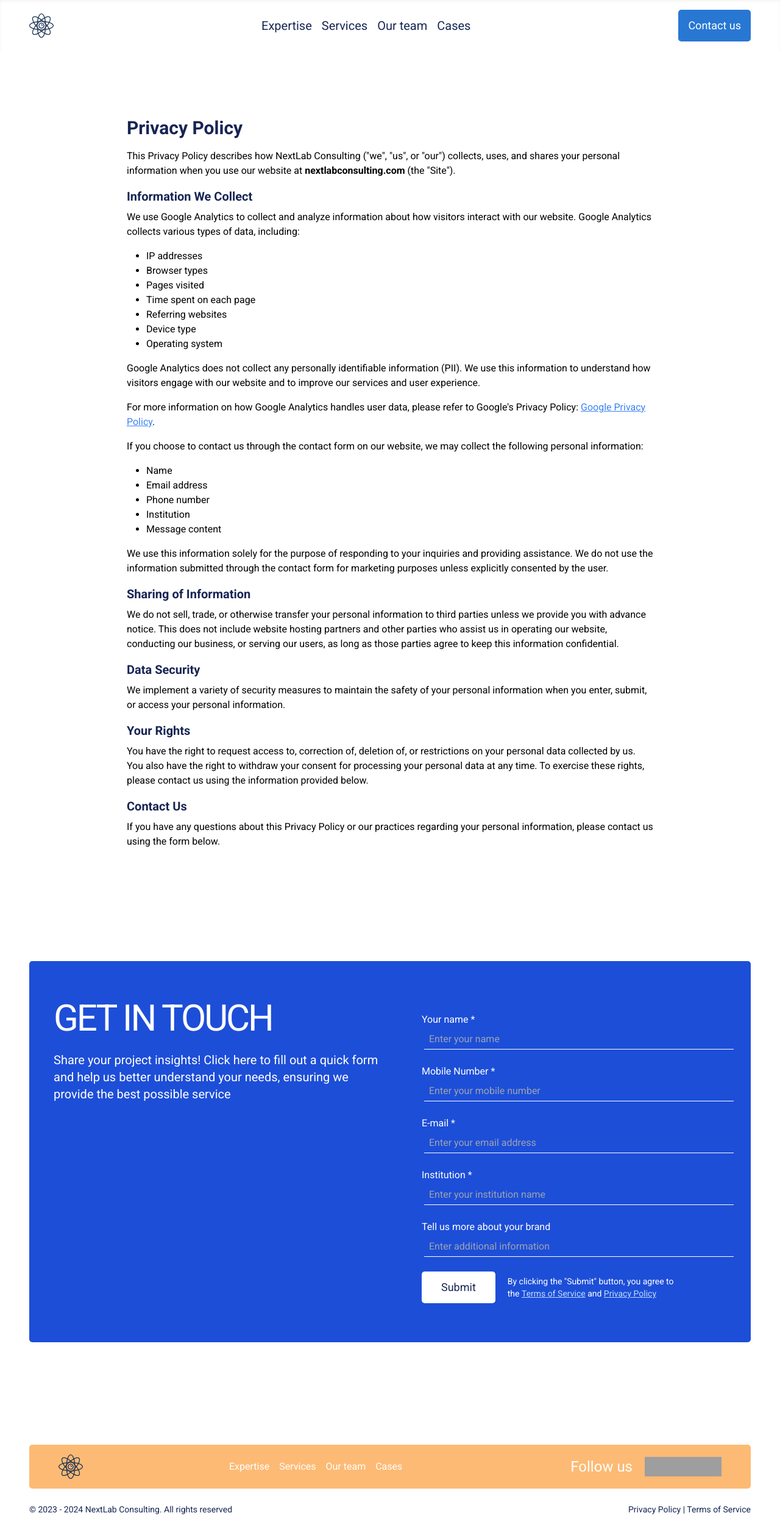
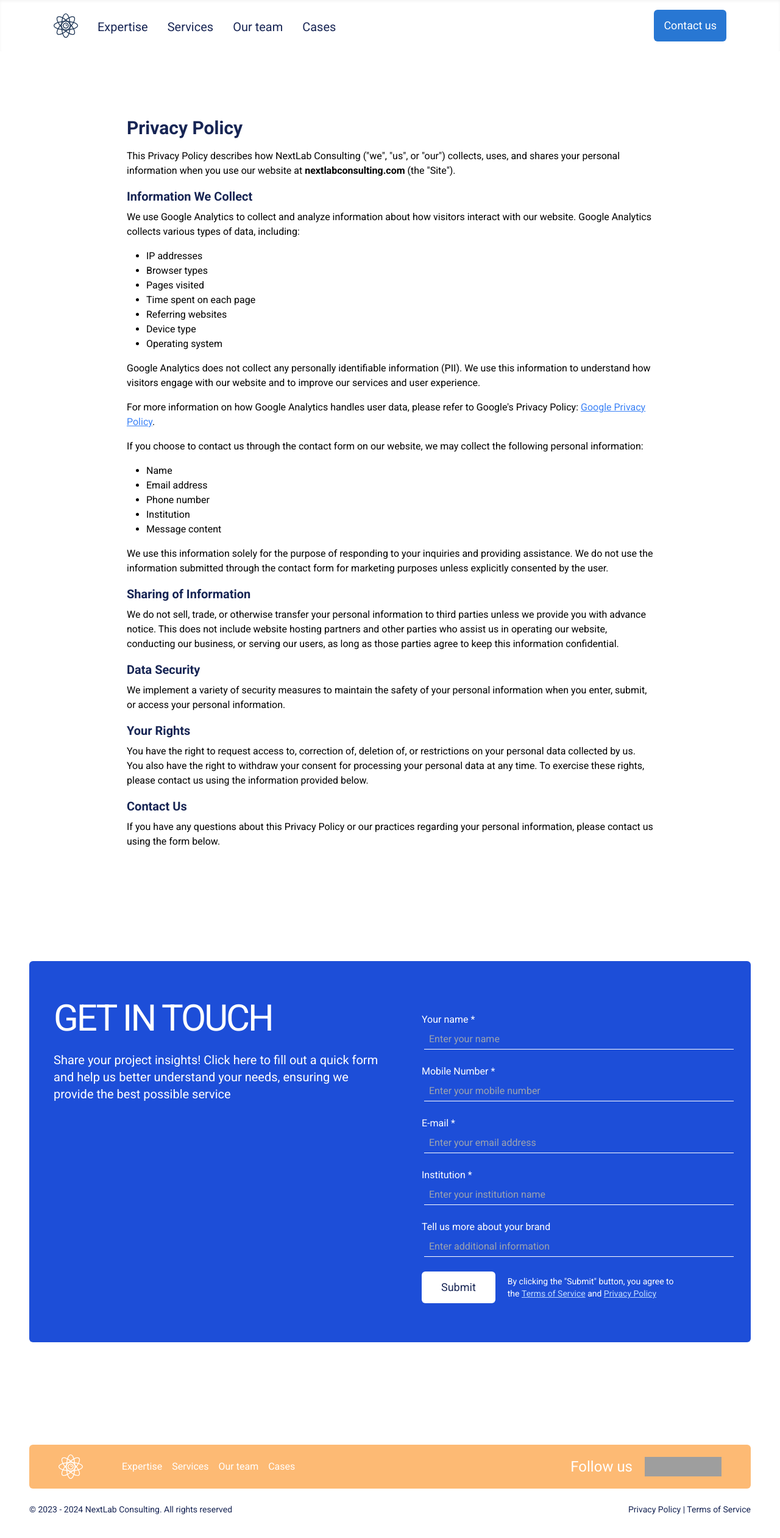
Before and after one commit to MaxSmile/nextlabconsulting, a Next.js app: page /privacy-policy in a window 1280 px wide. Shown: the top 2522 px of the page at 61% size. Built offline with nearby package versions, Linux system fonts and the light colour scheme; grey boxes are pictures that could not be loaded.

Commit message:
enhanced

```diff
--- a/app/_components/ContactForm.jsx
+++ b/app/_components/ContactForm.jsx
@@ -14,7 +14,7 @@ function ContactForm({ onSubmit }) {
           <div className="flex gap-5 justify-between mt-5 max-md:flex-wrap max-md:max-w-full">
             <button onClick={onSubmit}
             className="px-8 py-3 text-lg font-medium
-            whitespace-nowrap bg-white rounded-[5px] text-blue-950 max-md:px-5">
+            whitespace-nowrap bg-white rounded-md text-blue-950 max-md:px-5">
               Submit
             </button>
             <div className="my-auto text-sm leading-5 text-white">
--- a/app/_components/ContactFormSection.jsx
+++ b/app/_components/ContactFormSection.jsx
@@ -16,7 +16,7 @@ function ContactFormSection() {
   return (
     <section id="contact" className="pt-6 flex flex-col px-12 pb-10 w-full max-md:px-5 max-md:mt-10 max-md:max-w-full">
       <div className="flex justify-center items-center self-center px-6
-      py-16 mt-32 bg-blue-700 rounded-[5px]
+      py-16 mt-32 bg-blue-700 rounded-md
        md:w-full max-md:px-5 max-md:mt-10">
         <div className="w-full max-w-7xl">
 
--- a/app/_components/ExpertiseSection.jsx
+++ b/app/_components/ExpertiseSection.jsx
@@ -15,13 +15,13 @@ const AreaOfExpertise = ({ imageSrc, title }) => {
             <div
                 className="bg-cover pr-2 bg-center min-h-[180px] overflow-hidden flex-grow px-7 pb-8
           text-2xl font-medium leading-10
-          text-center text-white rounded-[5px] max-md:px-5 max-md:pt-10 max-md:mt-6"
+          text-center text-white rounded-md max-md:px-5 max-md:pt-10 max-md:mt-6"
                 style={{ backgroundImage: `url(${imageSrc})` }}
             >
-                {/* bg-black bg-opacity-50  */}
+
                 <div className="absolute mr-2 bottom-0 left-0 right-0 p-4
-          bg-black bg-opacity-50
-          text-white text-center">
+          bg-black bg-opacity-50 line-clamp-2
+          text-white text-center min-h-[80px]">
                     {title}
                 </div>
             </div>
--- a/app/_components/Footer.jsx
+++ b/app/_components/Footer.jsx
@@ -4,12 +4,12 @@ import { MainMenu } from "./constants";
 
 export default function Footer() {
   return (
-    <div className="flex flex-col px-12 pb-10 mt-32 w-full max-md:px-5 max-md:mt-10 max-md:max-w-full">
-      <div className="flex gap-0 justify-between items-center px-12 py-4 text-white bg-orange-300 rounded-[5px] max-md:flex-wrap max-md:px-5 max-md:max-w-full">
+    <div className="flex flex-col px-12 pb-10 mt-32 w-full max-w-7xl mx-auto">
+      <div className="flex gap-0 justify-between items-center px-12 py-4 text-white bg-orange-300 rounded-md max-md:flex-wrap max-md:px-5 max-md:max-w-full">
         <div className="self-stretch text-2xl font-medium tracking-tight leading-6">
-          <Logo />
+          <Logo color="#ffffff" />
         </div>
-        <div className="flex flex-1 justify-center items-center self-stretch px-16 my-auto text-base leading-6 max-md:px-5 max-md:max-w-full">
+        <div className="flex flex-1 self-stretch px-16 my-auto text-base leading-6 max-md:px-5 max-md:max-w-full">
           <div className="flex gap-4">
             {MainMenu.map((item, index) => (
               <a href={item.url} key={index}>{item.title}</a>
--- a/app/_components/Header.jsx
+++ b/app/_components/Header.jsx
@@ -7,15 +7,19 @@ const NavItem = ({ title, url }) => (
 
 function Header() {
   return (
-    <header className="fixed top-0 left-0 right-0 z-50 bg-gray-50 backdrop-blur-[17.5px] bg-opacity-10 px-12 py-4 shadow-xl hover:shadow-inner">
-      <div className="container mx-auto flex justify-between items-center">
+    <header className="fixed top-0 left-0 right-0 z-50 bg-white bg-opacity-50 backdrop-blur-md px-12 py-4
+    shadow-xl hover:shadow-inner">
+      <div className="container mx-auto flex justify-between items-center max-w-7xl px-10">
+        <div className="flex gap-8">
         <Logo />
-        <nav className="flex gap-4 text-xl text-blue-950">
+        <nav className="flex gap-8 text-xl text-blue-950 mt-2">
           {MainMenu.map((item, index) => (
             <NavItem key={index} title={item.title} url={item.url} />
           ))}
         </nav>
-        <a href="#contact" className="bg-[#2877D3] px-4 py-3 text-lg text-white rounded-[5px]">
+        </div>
+
+        <a href="#contact" className="bg-[#2877D3] px-4 py-3 text-lg text-white rounded-md hover:opacity-80">
           Contact us
         </a>
       </div>
--- a/app/_components/HeroSection.jsx
+++ b/app/_components/HeroSection.jsx
@@ -1,8 +1,9 @@
 export default function HeroSection() {
-    return (
-      <section id="top" className="relative flex flex-col justify-center items-center
+  return (
+    <div id="top" className="relative flex flex-col justify-center items-center
        max-w-full font-medium text-blue-950 w-full">
-        <div className="hero-background py-20">
+      <div className="hero-background py-20">
+        <div className="max-w-7xl w-full mx-auto">
           <div className="container ml-20 max-w-xl py-20">
             <h1 className="text-8xl tracking-tighter leading-[90px] max-md:max-w-full max-md:text-4xl max-md:leading-10">
               NextLab Consulting
@@ -12,6 +13,8 @@ export default function HeroSection() {
             </p>
           </div>
         </div>
-      </section>
-    );
-  }
+
+      </div>
+    </div>
+  );
+}
--- a/app/_components/ServiceRecord.jsx
+++ b/app/_components/ServiceRecord.jsx
@@ -2,32 +2,38 @@
 "use client";
 import { useState } from "react";
 import { FaChevronDown } from "react-icons/fa";
+import { AiOutlineAudit, AiOutlineUsergroupAdd, AiOutlineCarryOut,AiOutlineCalculator  } from "react-icons/ai";
 
-const ServiceRecord = ({ title, description, bulletPoints, imageSrc }) => {
+const ServiceRecord = ({ title, description, bulletPoints, index }) => {
   const [isExpanded, setIsExpanded] = useState(false);
 
   const toggleExpanded = () => {
     setIsExpanded(!isExpanded);
   };
 
+  const icons = [
+    <AiOutlineAudit />,<AiOutlineUsergroupAdd />,<AiOutlineCarryOut />,<AiOutlineCalculator />
+  ]
+
   return (
     <div className="flex flex-col max-md:max-w-full">
-      <div className="flex flex-col text-5xl whitespace-nowrap leading-[52.8px] text-blue-950 max-md:max-w-full max-md:text-4xl">
-        <div className="shrink-0 h-px rounded-[5px] bg-zinc-500 max-md:max-w-full" />
-        <div className="flex gap-0 justify-between p-9 bg-white max-md:flex-wrap max-md:px-5 max-md:text-4xl" onClick={toggleExpanded}>
-          <div className="flex flex-1 gap-4 max-md:flex-wrap max-md:text-4xl">
-            <img
+      <div className="flex flex-col text-5xl whitespace-nowrap leading-[52.8px] text-blue-950 max-md:max-w-full">
+        <div className="shrink-0 h-px rounded-md bg-zinc-500 max-md:max-w-full" />
+        <div className="flex gap-0 justify-between p-9 bg-white max-md:flex-wrap max-md:px-5" onClick={toggleExpanded}>
+          <div className="flex flex-1 gap-4 max-md:flex-wrap">
+            {/* <img
               loading="lazy"
               src={imageSrc}
               className="shrink-0 my-auto w-12 aspect-square"
-            />
-            <div className="flex-1 max-md:max-w-full max-md:text-4xl">
+            /> */}
+            {icons[index]}
+            <div className="flex-1 max-md:max-w-full text-4xl line-clamp-1">
               {title}
             </div>
           </div>
           <FaChevronDown className={`w-8 h-8 transform ${isExpanded ? '-rotate-180' : 'rotate-0'} transition-transform duration-300`} />
         </div>
-        <div className="shrink-0 h-px rounded-[5px] bg-zinc-500 max-md:max-w-full" />
+        <div className="shrink-0 h-px rounded-md bg-zinc-500 max-md:max-w-full" />
       </div>
       {isExpanded && (
         <div className="p-9 bg-white border-b border-solid border-zinc-500 max-md:px-5 max-md:max-w-full">
@@ -39,7 +45,7 @@ const ServiceRecord = ({ title, description, bulletPoints, imageSrc }) => {
               {bulletPoints.map((point, index) => (
                 <div key={index} className="flex gap-2">
                   <div className="flex flex-col">
-                    <div className="shrink-0 w-3 h-3 bg-blue-700 rounded-[5px] mt-2" />
+                    <div className="shrink-0 w-3 h-3 bg-blue-700 rounded-md mt-2" />
                   </div>
                   <div className="text-xl font-bold leading-7 text-gray-900">
                     {point}
--- a/app/_components/TeamSection.jsx
+++ b/app/_components/TeamSection.jsx
@@ -4,22 +4,31 @@ import { TeamMembers } from "./constants";
 function TeamMember({ name, title, bio, imageSrc }) {
   return (
     <div className="flex flex-col w-6/12 max-md:ml-0 max-md:w-full">
-      <div className="grow w-full bg-indigo-100 rounded-lg max-md:mt-6 max-md:max-w-full">
+      <div className="grow w-full bg-indigo-100 max-md:mt-6 max-md:max-w-full">
         <div className="flex gap-5 max-md:flex-col max-md:gap-0">
           <div className="flex flex-col w-6/12 max-md:ml-0 max-md:w-full">
-            <div className="flex overflow-hidden relative flex-col grow justify-between items-start self-stretch px-3 pt-5 pb-4 text-2xl leading-7 aspect-[0.75] max-md:pr-5 max-md:mt-6">
+            <div className="flex overflow-hidden relative flex-col grow justify-between items-start self-stretch px-3 pt-5 pb-4
+            leading-7 aspect-[0.75] max-md:pr-5 max-md:mt-6">
               <img
                 loading="lazy"
                 src={imageSrc}
                 alt={`${name}'s headshot`}
                 className="object-cover absolute inset-0 size-full"
+                style={{ minWidth: "240px", height: "100%" }}
               />
-              <div className="relative justify-center px-3 py-1.5 text-sky-700 uppercase whitespace-nowrap bg-white border border-white border-solid rounded-[1000px]">
-              <a href={"/"+name}>{name}</a>
+              <div className="absolute bottom-0 left-0 right-0 p-4 text-xt font-medium leading-10 uppercase
+          bg-black bg-opacity-50
+          text-white text-center min-h-[80px] line-clamp-1">
+                    {name}
                 </div>
-              <div className="relative mt-80 text-white max-md:mt-10">
-                {title}
+              {/* <div className="relative mt-80 text-white max-md:mt-10">
+                <div title={title}
+                  className="relative justify-center px-3 py-1.5 text-sky-700 uppercase whitespace-nowrap
+              bg-white  rounded-full">
+                  <a href={"/" + name}>{name}</a>
                 </div>
+
+              </div> */}
             </div>
           </div>
           <div className="flex flex-col ml-5 w-6/12 max-md:ml-0 max-md:w-full">
@@ -27,7 +36,7 @@ function TeamMember({ name, title, bio, imageSrc }) {
 
             text-black max-md:mt-6">
               <div className="line-clamp-[14] pr-2">{bio}</div>
-              <a className="text-blue-500 hover:underline" href={"/"+name}>Read more</a>
+              <a className="text-blue-500 hover:underline" href={"/" + name}>Read more</a>
             </div>
 
           </div>
@@ -43,12 +52,10 @@ function TeamSection() {
   return (
     <section id="team" className="pt-10 w-full">
       <div className="flex flex-col px-10 mt-32 w-full max-md:px-5 max-md:mt-10 max-md:max-w-full">
-      <header>
         <h2 className="text-6xl font-medium tracking-tighter uppercase leading-[60px] max-md:max-w-full max-md:text-4xl">
           Our&nbsp;
           <span className="text-orange-300 ">team</span>
         </h2>
-      </header>
         <div className="flex flex-col mt-10 max-md:max-w-full">
           <div className="max-md:max-w-full">
             <div className="flex gap-5 max-md:flex-col max-md:gap-0">
--- a/app/globals.css
+++ b/app/globals.css
@@ -26,6 +26,10 @@ body {
       rgb(var(--background-end-rgb))
     )
     rgb(var(--background-start-rgb)); */
+}
+
+section {
+  @apply max-w-7xl;
 }
 
 @layer utilities {
```
Also changed, not shown: app/_components/constants.js (+15 -15 lines). Lines whose indentation alone changed are shown as unchanged.
